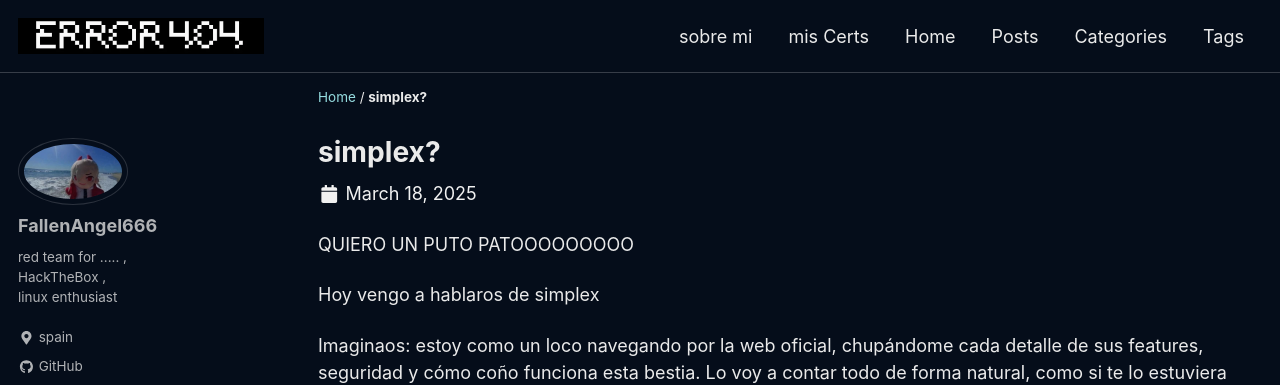
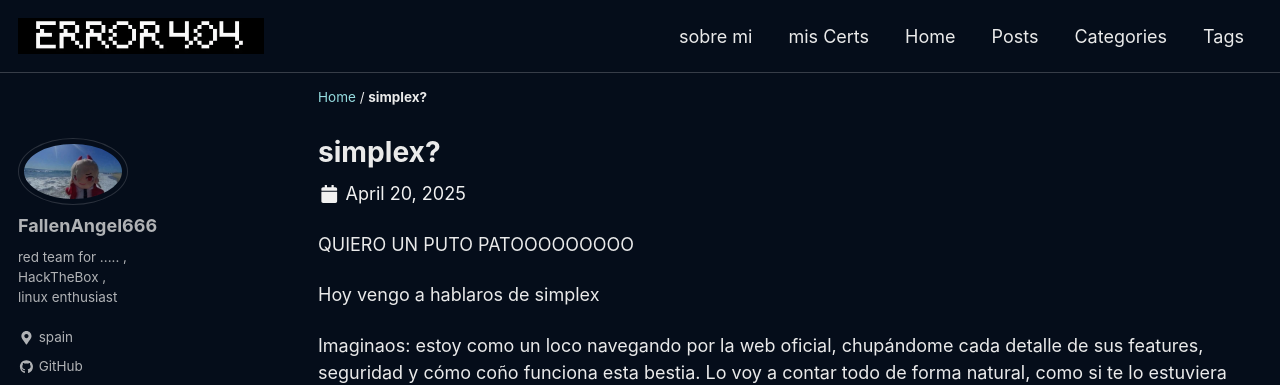
Before and after one commit to Fallenangel666-htb/zzero.github.io, a Jekyll site: the page built from _posts/2025-4-20-simplex.md, in a window 1280 px wide and 900 px high. Shown: the top 385 px of the window. Built offline with Jekyll 4.4.1, drawn with Linux system fonts in a browser that asks for light colours; cached includes are drawn as plain includes; a script that is not in the unit is left out; some of the changed text lies outside the part shown.

Commit message:
Update 2025-4-20-simplex.md

```diff
--- a/_posts/2025-4-20-simplex.md
+++ b/_posts/2025-4-20-simplex.md
@@ -2,7 +2,7 @@
 layout: single
 title: simplex?
 excerpt:
-date: 2025-3-18
+date: 2025-4-20
 classes: wide
 header:
   teaser: https://play-lh.googleusercontent.com/Em1xX7Zh3WtNeXC0TQdRr0oSE_2gMxainzWzqp_ec-Bair5XVIQ23GTRTDIe35aRog
```
